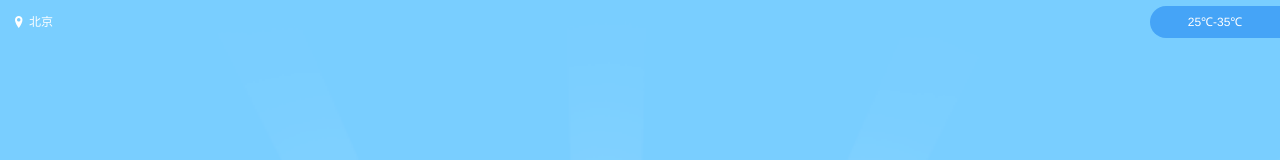
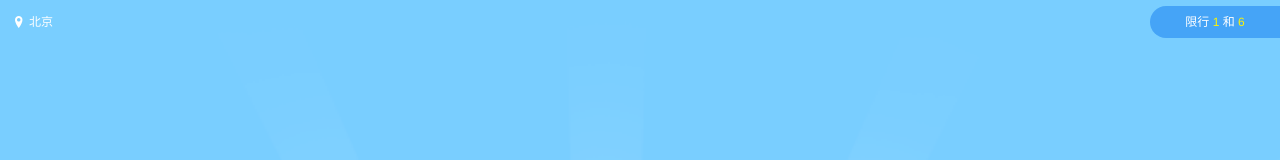
Before and after one commit to Flandre/vue-app-demo, a Vue app: page /#/index in a window 1280 px wide. Shown: the top 160 px of the page. Built offline with nearby package versions, Linux system fonts and the light colour scheme.

Commit message:
update scrollbar

```diff
--- a/src/components/IndexHeader.vue
+++ b/src/components/IndexHeader.vue
@@ -6,13 +6,12 @@
     <div class="area">
       {{areaName}}
     </div>
-    <div class="scroll-cont">
-      <div class="weather">
-        <div class="weather-icon"></div>
-        <span>{{templow}}℃-{{temphigh}}℃</span>
+    <div :class="['scroll-cont', scrollType]">
+      <div :class="['weather', weatherType, scrollAction]">
+        <span>{{templow}}℃ - {{temphigh}}℃</span>
       </div>
-      <div class="calendar">
-        限行<em>{{calendarNum.split(' ')[0]}}</em>和<em>{{calendarNum.split(' ')[1]}}</em>
+      <div :class="['calendar', scrollAction]">
+        限行<em> {{calendarNum.split(' ')[0]}} </em>和<em> {{calendarNum.split(' ')[1]}} </em>
       </div>
     </div>
   </div>
@@ -28,7 +27,10 @@
         weather: 'sun',
         templow: 25,
         temphigh: 35,
-        calendarNum: '1 6'
+        calendarNum: '1 6',
+        weatherType: 'cloudy',
+        scrollAction: '',
+        scrollType: 'show-weather'
       }
     },
     mounted() {
@@ -40,6 +42,13 @@
         else
           this.headerOpacity = 1
       })
+      setInterval(() => {
+        this.scrollAction = 'move'
+        setTimeout(() => {
+          this.scrollType = this.scrollType === 'show-weather' ? 'show-calendar' : 'show-weather'
+          this.scrollAction = ''
+        }, 500)
+      }, 3000)
     },
   }
 </script>
@@ -56,7 +65,7 @@
     height: 44px;
     background: #45A4F7;
     color: #fff;
-    line-height: 55px;
+    line-height: 50px;
     text-align: center;
     font-size: 16px;
   }
@@ -74,8 +83,43 @@
   }
   .header .scroll-cont .weather,
   .header .scroll-cont .calendar {
+    width: 100%;
     height: 32px;
     line-height: 32px;
+    position: absolute;
+    top: 0;
+  }
+  .header .scroll-cont.show-weather .weather {
+    top: 0;
+  }
+  .header .scroll-cont.show-weather .calendar {
+    top: 32px;
+  }
+  .header .scroll-cont.show-calendar .weather {
+    top: 32px;
+  }
+  .header .scroll-cont.show-calendar .calendar {
+    top: 0;
+  }
+  .header .scroll-cont .weather.move,
+  .header .scroll-cont .calendar.move {
+    animation: move 500ms 1 linear both;
+  }
+  .header .scroll-cont .weather span{
+    display: inline-block;
+    line-height: 32px;
+    height: 32px;
+    padding-left: 23px;
+    background-size: 18px 16px;
+    background-repeat: no-repeat;
+    background-position: left center;
+  }
+  .header .scroll-cont .weather.cloudy span {
+    background-image: url('../assets/components/IndexHeader/cloudy.png');
+  }
+  .header .scroll-cont .calendar em {
+    font-style: normal;
+    color: #FFF400
   }
   .area {
     position: fixed;
@@ -89,4 +133,12 @@
     background: url('../assets/components/IndexHeader/area.png') left center no-repeat;
     background-size:  8px 12px;
   }
+  @keyframes move {
+    from {
+      transform: translateY(0);
+    }
+    to {
+      transform: translateY(-32px);
+    }
+  }
 </style>
```
Also changed, not shown: src/assets/components/IndexHeader/cloudy.png (added).
